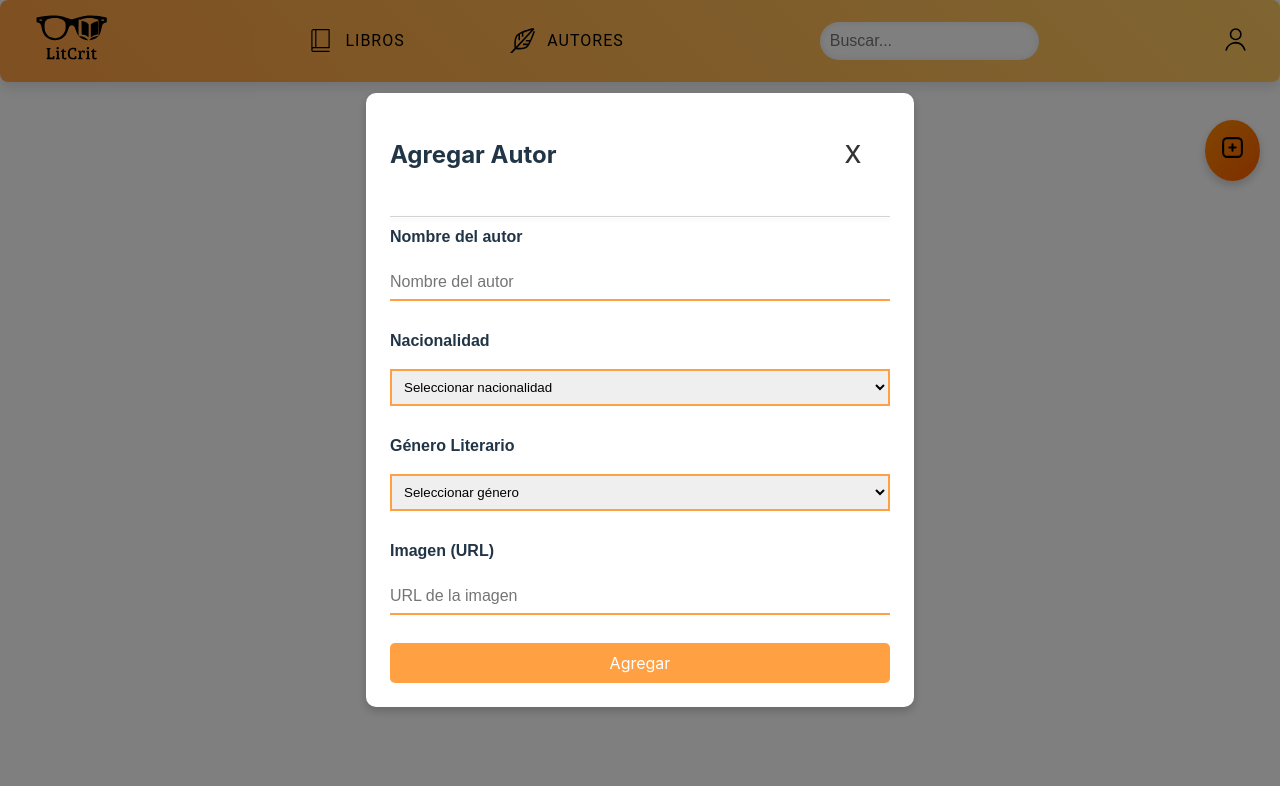
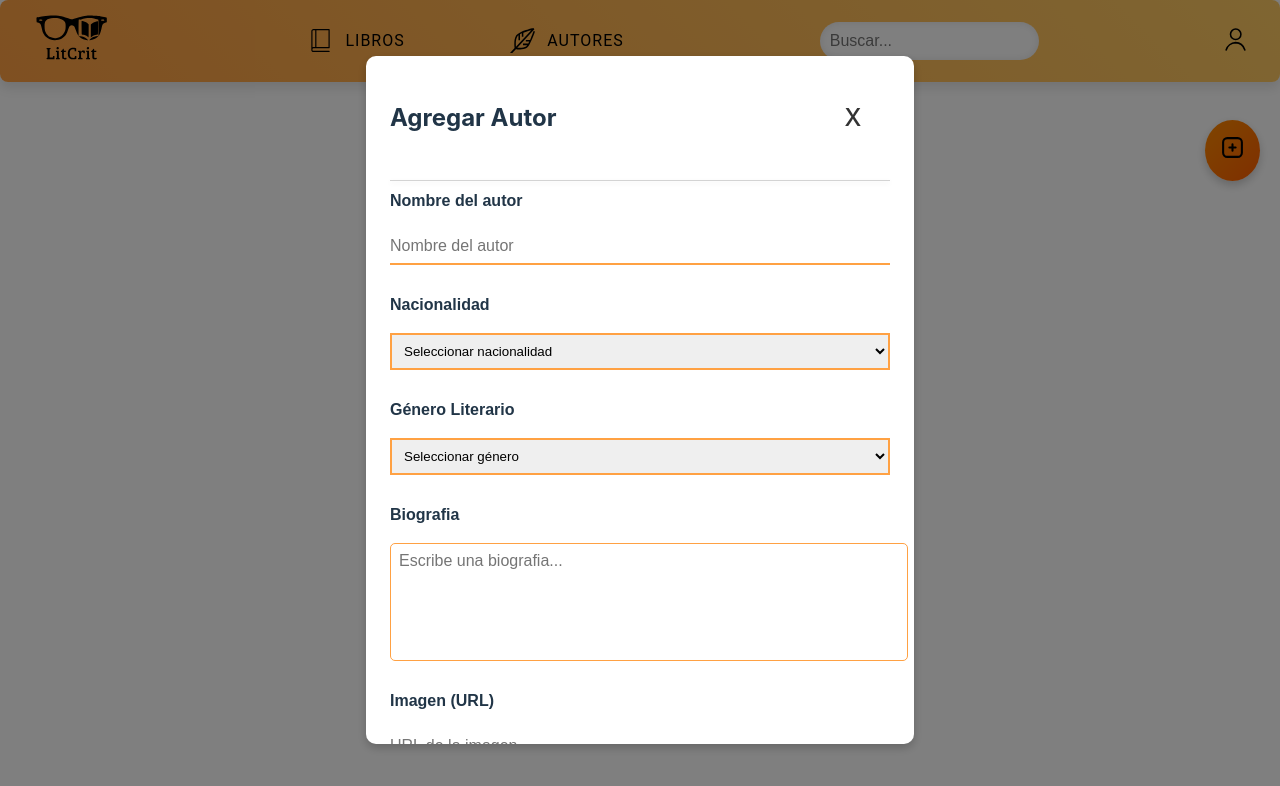
Before and after one commit to carlos-ASG/litcrit-frontend, a React (Vite) app: page /autores in a window 1280 px wide. Both pictures are taken after a click on the element 1232 px from the left and 150 px from the top of the page. Shown: the top 786 px of the page. Built offline with nearby package versions, Linux system fonts and the light colour scheme.

Commit message:
agregar autores

```diff
--- a/src/api/autores.js
+++ b/src/api/autores.js
@@ -5,7 +5,7 @@ const API_URL = 'http://localhost:5000/autores';
 // Create a new author
 export const createAuthor = async (authorData) => {
   try {
-    const response = await axios.post(`${API_URL}`, authorData);
+    const response = await axios.post(`${API_URL}/insert`, authorData);
     return response.data;
   } catch (error) {
     console.error('Error creating author:', error.response?.data || error.message);
--- a/src/components/AutoresModal.jsx
+++ b/src/components/AutoresModal.jsx
@@ -1,6 +1,7 @@
 import React from 'react';
 import { useForm } from 'react-hook-form';
 import styled from 'styled-components';
+import { createAuthor } from '../api/autores';
 
 const nationalities = [
   'Argentina', 'España', 'México', 'Colombia', 'Chile', 'Perú', 'Francia',
@@ -22,8 +23,10 @@ const AutoresModal = ({ toggleModal }) => {
   } = useForm();
 
   // Manejo del envío del formulario
-  const onSubmit = (data) => {
-    console.log(data);
+  const onSubmit = async (data) => {
+    const response = await createAuthor(data);
+    console.log('author created:', response);
+    reset();
     // Lógica para enviar los datos (puedes agregar una API o algo similar)
     reset(); // Resetear el formulario después de enviar
     toggleModal(); // Cerrar el modal
@@ -41,13 +44,13 @@ const AutoresModal = ({ toggleModal }) => {
           <Label>Nombre del autor</Label>
           <Input
             placeholder="Nombre del autor"
-            {...register('name', { required: 'Este campo es obligatorio' })}
+            {...register('nombre', { required: 'Este campo es obligatorio' })}
             error={errors.name}
           />
           {errors.name && <Error>{errors.name.message}</Error>}
 
           <Label>Nacionalidad</Label>
-          <Select {...register('nationality', { required: 'Este campo es obligatorio' })} error={errors.nationality}>
+          <Select {...register('nacionalidad', { required: 'Este campo es obligatorio' })} error={errors.nationality}>
             <option value="">Seleccionar nacionalidad</option>
             {nationalities.map((nationality, index) => (
               <option key={index} value={nationality}>{nationality}</option>
@@ -56,7 +59,7 @@ const AutoresModal = ({ toggleModal }) => {
           {errors.nationality && <Error>{errors.nationality.message}</Error>}
 
           <Label>Género Literario</Label>
-          <Select {...register('genre', { required: 'Este campo es obligatorio' })} error={errors.genre}>
+          <Select {...register('genero', { required: 'Este campo es obligatorio' })} error={errors.genre}>
             <option value="">Seleccionar género</option>
             {genres.map((genre, index) => (
               <option key={index} value={genre}>{genre}</option>
@@ -64,10 +67,18 @@ const AutoresModal = ({ toggleModal }) => {
           </Select>
           {errors.genre && <Error>{errors.genre.message}</Error>}
 
+          <Label>Biografia</Label>
+          <Textarea
+            placeholder="Escribe una biografia..."
+            {...register('biografia', { required: 'Este campo es obligatorio' })}
+            error={errors.biografia}
+          />
+          {errors.biografia && <Error>{errors.biografia.message}</Error>}
+
           <Label>Imagen (URL)</Label>
           <Input
             placeholder="URL de la imagen"
-            {...register('image', { required: 'Este campo es obligatorio' })}
+            {...register('imagen', { required: 'Este campo es obligatorio' })}
             error={errors.image}
           />
           {errors.image && <Error>{errors.image.message}</Error>}
@@ -178,6 +189,26 @@ const Select = styled.select`
   `}
 `;
 
+const Textarea = styled.textarea`
+  font-family: 'Poppins', sans-serif;
+  border: 1px solid #ffa143;
+  border-radius: 5px;
+  padding: 0.5rem;
+  resize: none;
+  height: 100px;
+  outline: none;
+  margin-bottom: 1rem;
+  width: 100%;
+  ${(props) => props.error && `
+    border: 1px solid red;
+    background-color: #f8d7da;
+  `}
+
+  &:focus {
+    border-color: #ff8c00;
+  }
+`;
+
 const Button = styled.button`
   font-weight: 400;
   background-color: #ffa143;
--- a/src/components/LibrosModal.jsx
+++ b/src/components/LibrosModal.jsx
@@ -96,7 +96,7 @@ const LibrosModal = ({ toggleModal }) => {
           <Label>Imagen</Label>
           <Input
             placeholder="URL de la imagen"
-            {...register('image', { required: 'Este campo es obligatorio' })}
+            {...register('imagen', { required: 'Este campo es obligatorio' })}
             error={errors.image}
           />
           {errors.image && <Error>{errors.image.message}</Error>}
```
